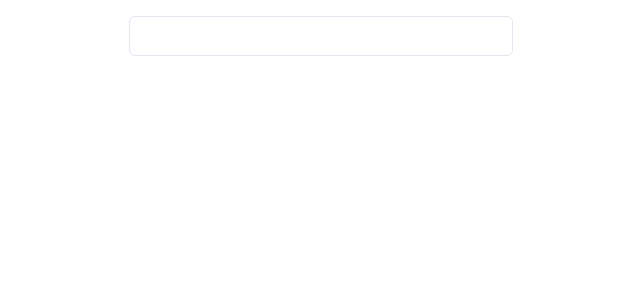
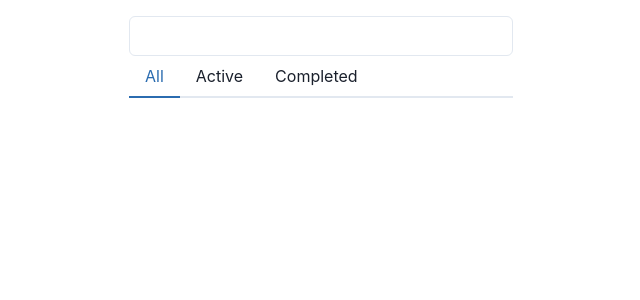
Before and after one commit to blur64/chakra-todolist, a React (Create React App) app: page / in a window 1280 px wide. Shown: the top 300 px of the page, without its empty margins (319-959 px from the left). Built offline with nearby package versions, Linux system fonts and the light colour scheme.

Commit message:
add tabs with tasks types

```diff
--- a/src/App.js
+++ b/src/App.js
@@ -5,10 +5,16 @@ import { Box } from "@chakra-ui/react";
 // components
 import AddTaskControl from "./components/AddTaskControl";
 import TasksList from "./components/TasksList";
+import ChangeVisibleTasksTypeControl from "./components/ChangeVisibleTasksTypeControl";
 
 function App() {
   const [tasks, setTasks] = useState([]);
   const [nextId, setNextId] = useState(0);
+  const [visibleTasksType, setVisibleTasksType] = useState("all");
+
+  function changeVisibleTasksType(type) {
+    setVisibleTasksType(type);
+  }
 
   function createTask(text) {
     setTasks([{ id: nextId, text, isCompleted: false }, ...tasks]);
@@ -32,6 +38,10 @@ function App() {
   return (
     <Box w="sm" mx="auto" mt={4}>
       <AddTaskControl onTaskDataCreate={createTask} />
+      <ChangeVisibleTasksTypeControl
+        currentType={visibleTasksType}
+        onChange={changeVisibleTasksType}
+      />
       <TasksList
         onRemoveOne={removeOneTask}
         onToggleOneCompleteness={toggleOneTaskCompleteness}
--- /dev/null
+++ b/src/components/ChangeVisibleTasksTypeControl.js
@@ -0,0 +1,16 @@
+// chakra
+import { Tabs, Tab, TabList } from "@chakra-ui/react";
+
+export default function ChangeVisibleTasksTypeControl({ currentType, onChange }) {
+  return (
+    <div>
+      <Tabs defaultIndex={currentType === "active" ? 1 : currentType === "completed" ? 2 : 0}>
+        <TabList>
+          <Tab onClick={() => onChange("all")}>All</Tab>
+          <Tab onClick={() => onChange("active")}>Active</Tab>
+          <Tab onClick={() => onChange("completed")}>Completed</Tab>
+        </TabList>
+      </Tabs>
+    </div>
+  );
+}
```
